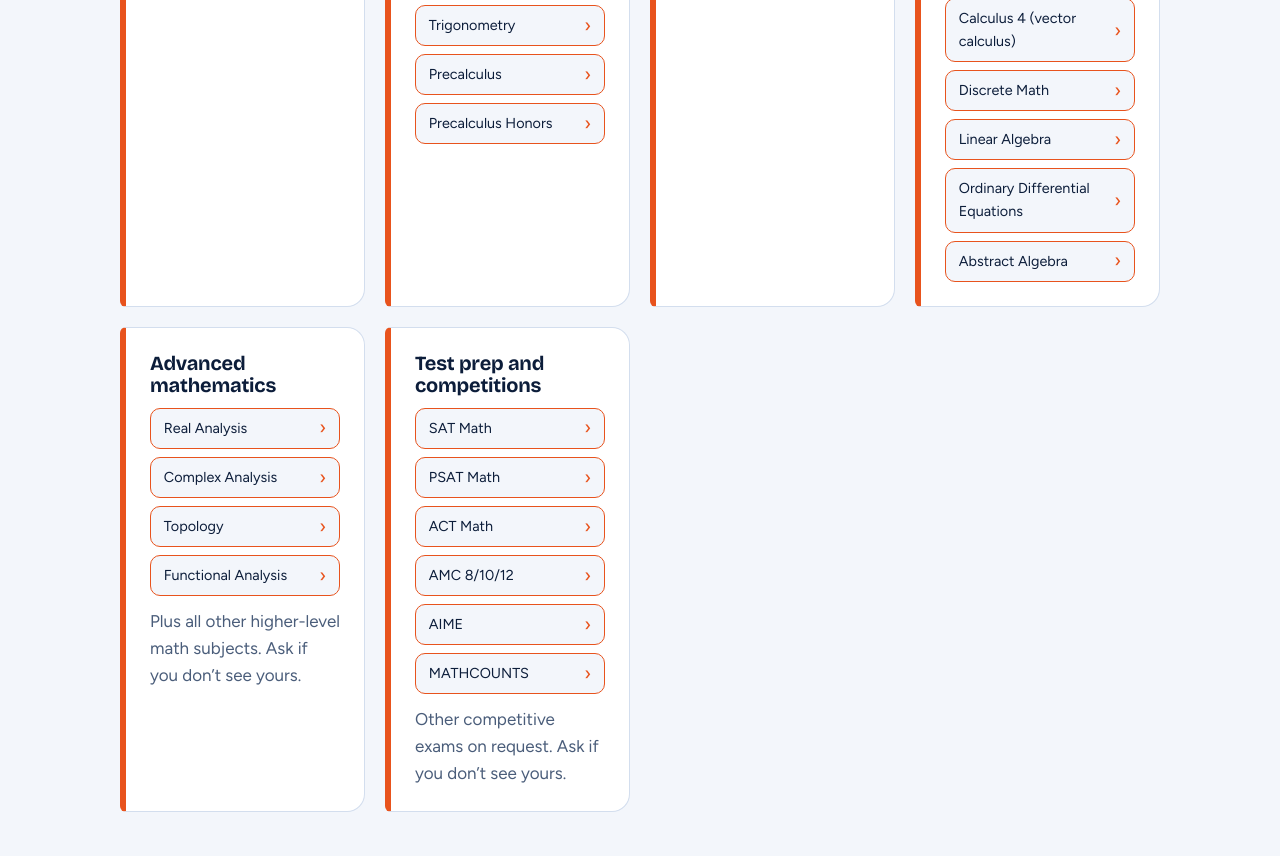
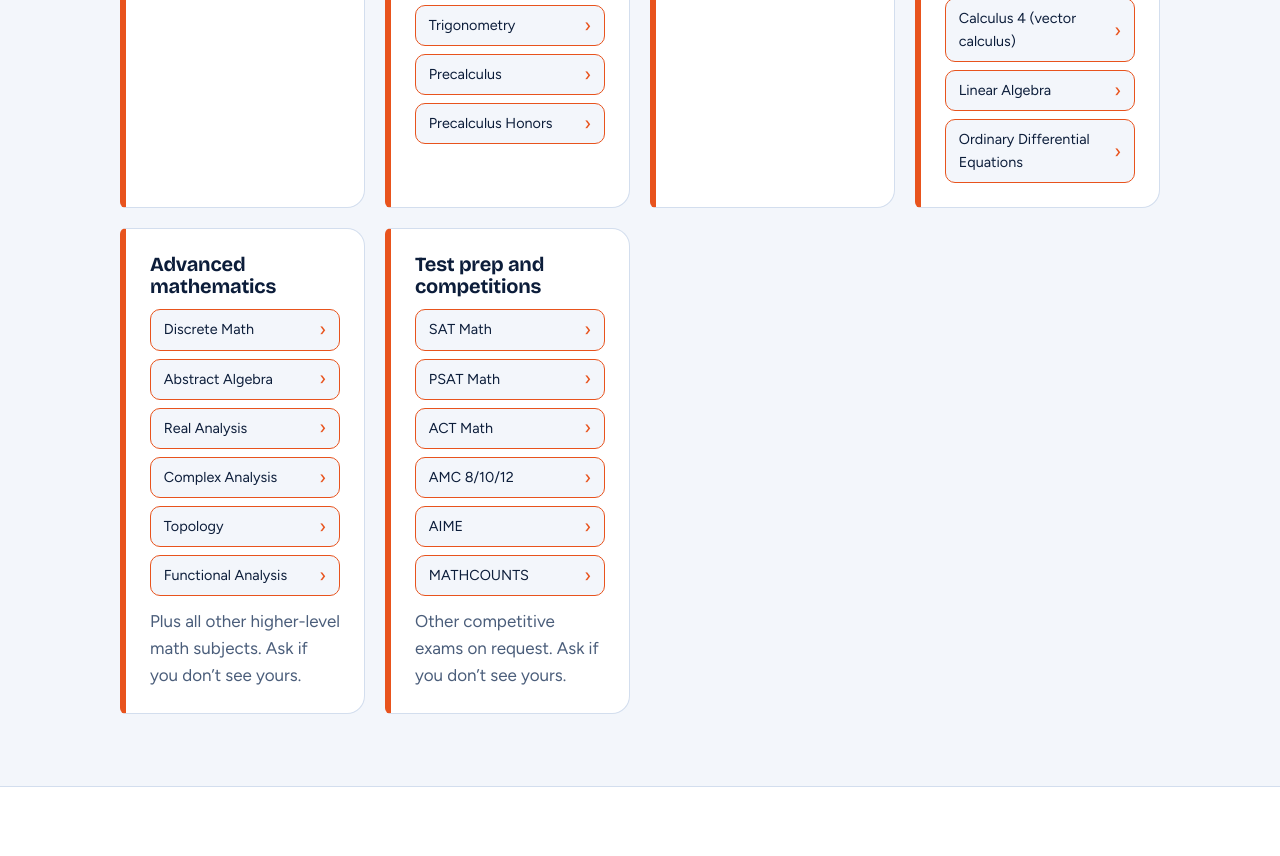
Before and after one commit to syysatya/satya-academy-website, a plain HTML site: page public/index.html in a window 1280 px wide. Shown: the part 1283-2139 px from the top of the page. Drawn offline with nearby package versions, Linux system fonts and the light colour scheme.

Commit message:
Move Discrete Math and Abstract Algebra to Advanced Mathematics

```diff
--- a/public/index.html
+++ b/public/index.html
@@ -200,8 +200,8 @@ footer{padding:2rem 0;color:var(--muted);font-size:.95rem;text-align:center}
       <div class="subject"><h3>Middle school</h3><ul><li class="has"><button type="button" data-course="math6">Math 6</button></li><li>Math 7</li><li>Math 7 Plus</li><li>Math 8</li><li>Pre-Algebra</li></ul></div>
       <div class="subject"><h3>High school</h3><ul><li>Algebra 1</li><li>Algebra 1 Honors</li><li>Algebra 2</li><li>Algebra 2 Honors</li><li>Geometry</li><li>Trigonometry</li><li>Precalculus</li><li>Precalculus Honors</li></ul></div>
       <div class="subject"><h3>AP courses</h3><ul><li>AP Precalculus</li><li>AP Calculus AB</li><li>AP Calculus BC</li><li>AP Statistics</li><li>AP Computer Science</li></ul></div>
-      <div class="subject"><h3>College calculus and beyond</h3><ul><li>Calculus 1 (single variable, differential)</li><li>Calculus 2 (single variable, integral)</li><li>Calculus 3 (multivariable)</li><li>Calculus 4 (vector calculus)</li><li>Discrete Math</li><li>Linear Algebra</li><li>Ordinary Differential Equations</li><li>Abstract Algebra</li></ul></div>
-      <div class="subject"><h3>Advanced mathematics</h3><ul><li>Real Analysis</li><li>Complex Analysis</li><li>Topology</li><li>Functional Analysis</li></ul><p style="margin-top:.75rem">Plus all other higher-level math subjects. Ask if you don’t see yours.</p></div>
+      <div class="subject"><h3>College calculus and beyond</h3><ul><li>Calculus 1 (single variable, differential)</li><li>Calculus 2 (single variable, integral)</li><li>Calculus 3 (multivariable)</li><li>Calculus 4 (vector calculus)</li><li>Linear Algebra</li><li>Ordinary Differential Equations</li></ul></div>
+      <div class="subject"><h3>Advanced mathematics</h3><ul><li>Discrete Math</li><li>Abstract Algebra</li><li>Real Analysis</li><li>Complex Analysis</li><li>Topology</li><li>Functional Analysis</li></ul><p style="margin-top:.75rem">Plus all other higher-level math subjects. Ask if you don’t see yours.</p></div>
       <div class="subject"><h3>Test prep and competitions</h3><ul><li>SAT Math</li><li>PSAT Math</li><li>ACT Math</li><li>AMC 8/10/12</li><li>AIME</li><li>MATHCOUNTS</li></ul><p style="margin-top:.75rem">Other competitive exams on request. Ask if you don’t see yours.</p></div>
     </div>
   </div>
```
